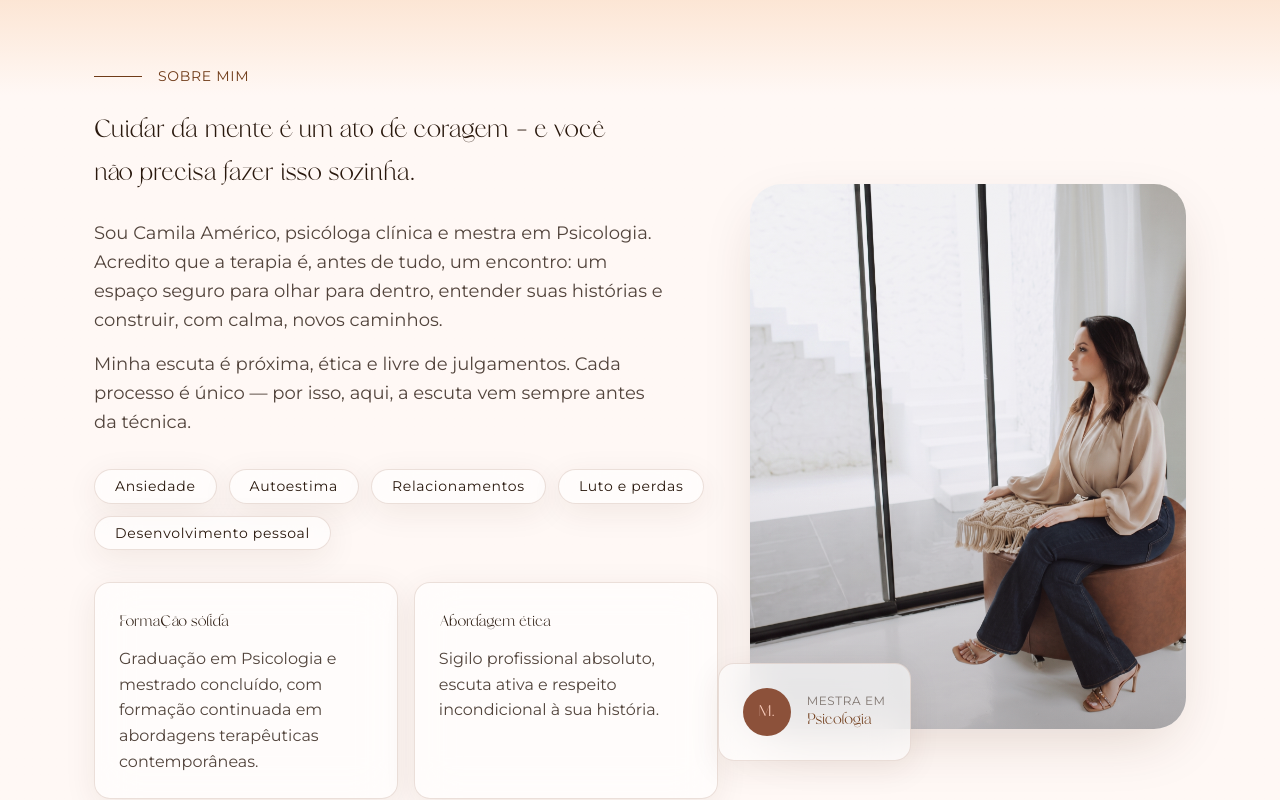
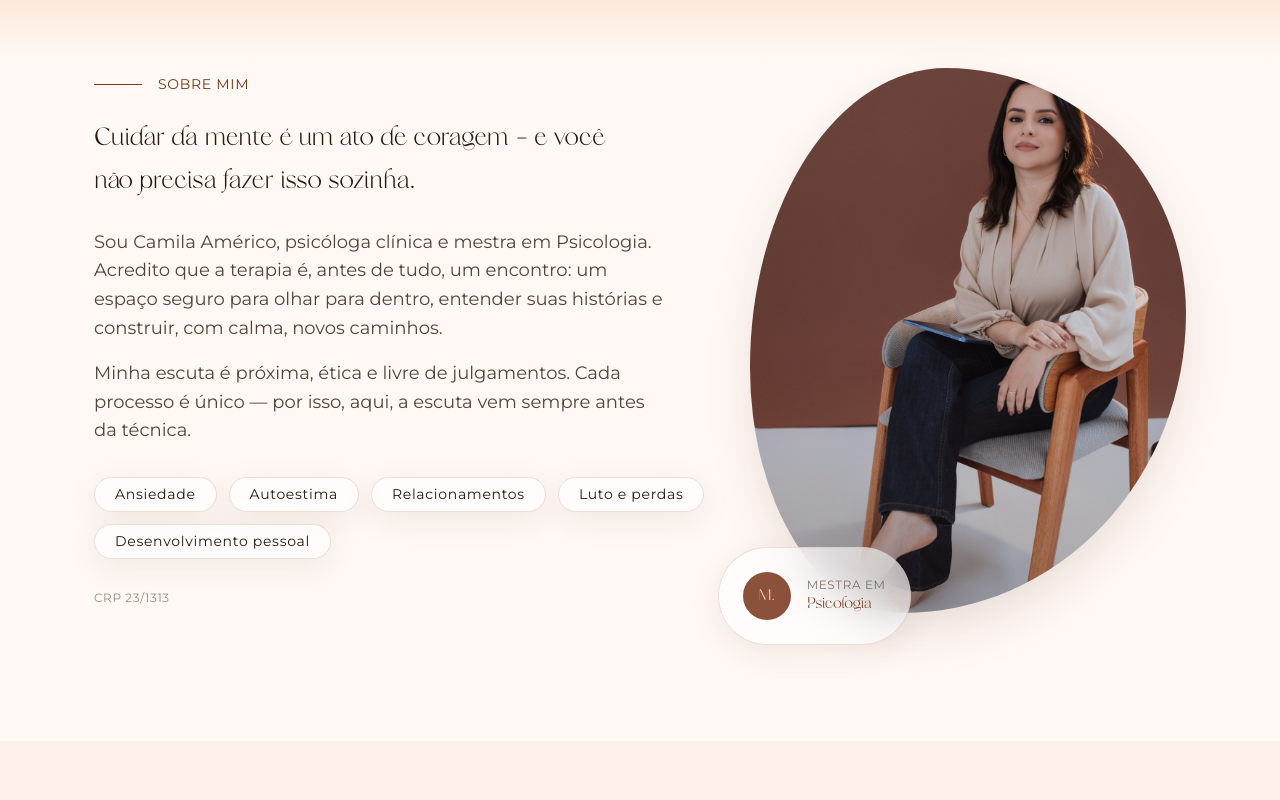
Before and after one commit to ilwca/psicamilaamerico-landingpage, a Next.js app: page / in a window 1280 px wide. Shown: the part 2460-3260 px from the top of the page. Built offline with nearby package versions, Linux system fonts and the light colour scheme.

Commit message:
feat: mudanca em section about

```diff
--- a/src/components/about.tsx
+++ b/src/components/about.tsx
@@ -62,12 +62,6 @@ export function Sobre() {
           transition={{ duration: 0.8, ease: "easeOut" }}
           className="relative order-1 lg:order-2 lg:col-span-5"
         >
-          {/* Organic blob accent bleeding behind the portrait. */}
-          <div
-            aria-hidden="true"
-            className="blob-shape pointer-events-none absolute -inset-10 -z-10 bg-primary-fixed/50 sm:-inset-14"
-          />
-
           {/* Brand-mark echo, tying back to the Hero's brand-mark motif. */}
           <div
             aria-hidden="true"
@@ -81,9 +75,10 @@ export function Sobre() {
             />
           </div>
 
-          <div className="relative aspect-[4/5] overflow-hidden rounded-[2rem] shadow-soft">
+          {/* Portrait sits directly in the animated-border blob shape. */}
+          <div className="blob-shape relative aspect-[4/5] overflow-hidden shadow-soft">
             <Image
-              src="/images/hero-square.jpg"
+              src="/images/about-mobile.jpg"
               alt="Camila Américo, psicóloga clínica"
               fill
               sizes="(max-width: 1024px) 100vw, 40vw"
@@ -99,7 +94,7 @@ export function Sobre() {
             viewport={{ once: true, amount: 0.4 }}
             variants={fadeUp}
             transition={{ duration: 0.8, ease: "easeOut", delay: 0.2 }}
-            className="glass-card absolute -bottom-6 -left-6 z-10 flex items-center gap-4 rounded-2xl p-6 sm:-bottom-8 sm:-left-8"
+            className="glass-card absolute -bottom-6 -left-6 z-10 flex items-center gap-4 rounded-full p-6 sm:-bottom-8 sm:-left-8"
           >
             <div className="flex h-12 w-12 shrink-0 items-center justify-center rounded-full bg-tertiary-container font-display text-headline-sm text-on-tertiary-container">
               M.
@@ -159,7 +154,7 @@ export function Sobre() {
             ))}
           </ul>
 
-          <div className="mt-8 grid grid-cols-1 gap-4 sm:grid-cols-2">
+          {/* <div className="mt-8 grid grid-cols-1 gap-4 sm:grid-cols-2">
             {HIGHLIGHTS.map((item) => (
               <div
                 key={item.title}
@@ -173,10 +168,10 @@ export function Sobre() {
                 </p>
               </div>
             ))}
-          </div>
+          </div> */}
 
           <p className="mt-8 font-body text-label-md uppercase tracking-[0.05em] text-on-surface-variant/60">
-            CRP 00/00000
+            CRP 23/1313
           </p>
         </motion.div>
       </div>
```
Also changed, not shown: public/images/about-mobile.jpg (added).
